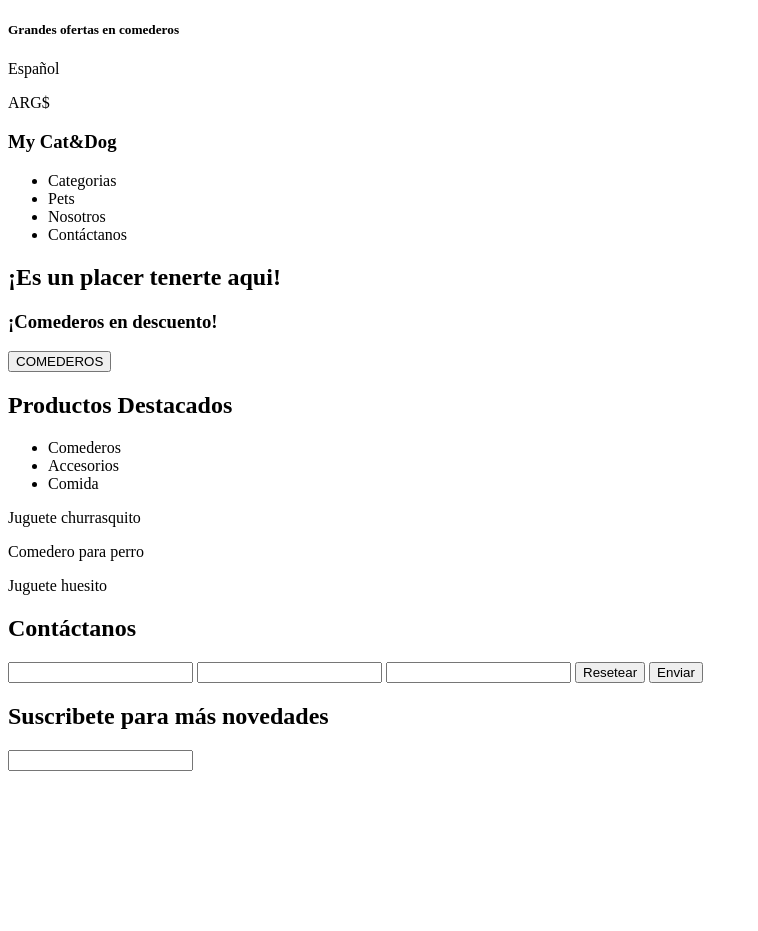
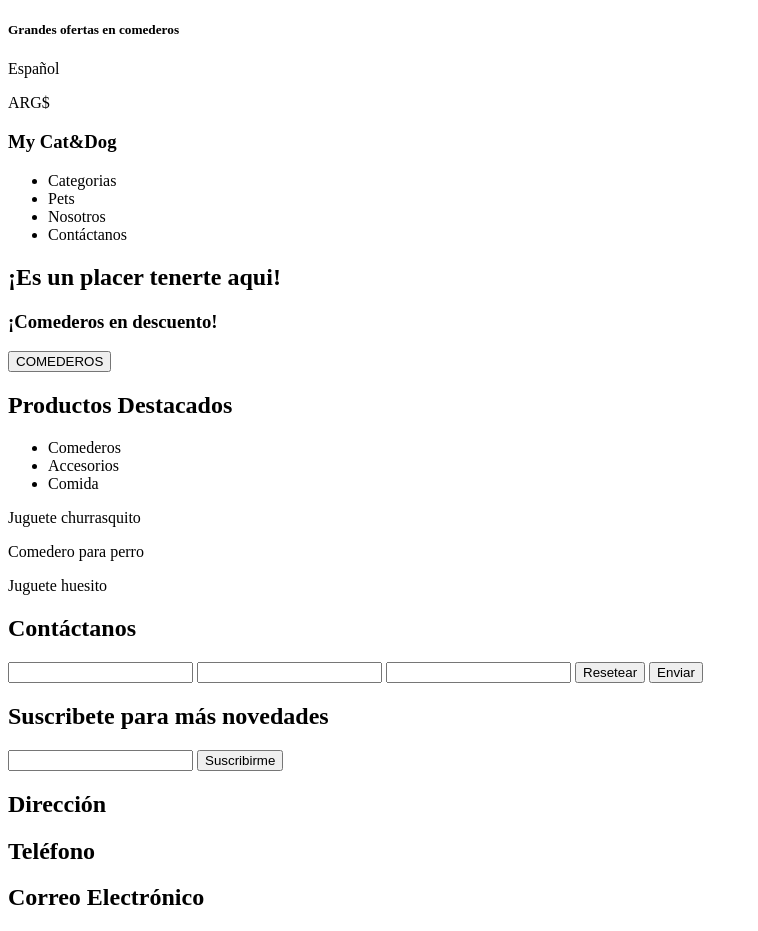
Before and after one commit to Silviagz/PetShop, a plain HTML site: page root/index.html in a window 1280 px wide. Shown: the whole page, without its empty margins (0-758 px from the left). Before the commit the page ends 800 px from the top, so only its background shows below. Drawn offline with Linux system fonts and the light colour scheme.

Commit message:
Maquetado con footer

```diff
--- a/root/index.html
+++ b/root/index.html
@@ -53,7 +53,7 @@
                     <input type="text" name="Nombre y Apellido" id="Nombre y Apellido">
                 </label>
                 <label for="email" name="Ingresa tu correo electronico">
-                    <input type="email" name="Ingresa tu correo electronico" id="Ingresa tu correo electronico">
+                    <input type="email" name="Ingresa tu correo electrónico" id="Ingresa tu correo electrónico">
                 </label>
                 <label for="tel" name="Teléfono">
                     <input type="tel" name="Teléfono" id="Teléfono">
@@ -65,10 +65,16 @@
         <article>
             <h2>Suscribete para más novedades</h2>
             <label for="">
-            <input type="email" name="Ingresa tu correo electronico" id="Ingresa tu correo electronico">
+            <input type="email" name="Ingresa tu correo electrónico" id="Ingresa tu correo electrónico">
             </label>
+            <button>Suscribirme</button>
         </article>
     </main>
+    <footer>
+        <h2>Dirección</h2>
+        <h2>Teléfono</h2>
+        <h2>Correo Electrónico</h2>
+    </footer>
 
 </body>
 </html>
```
